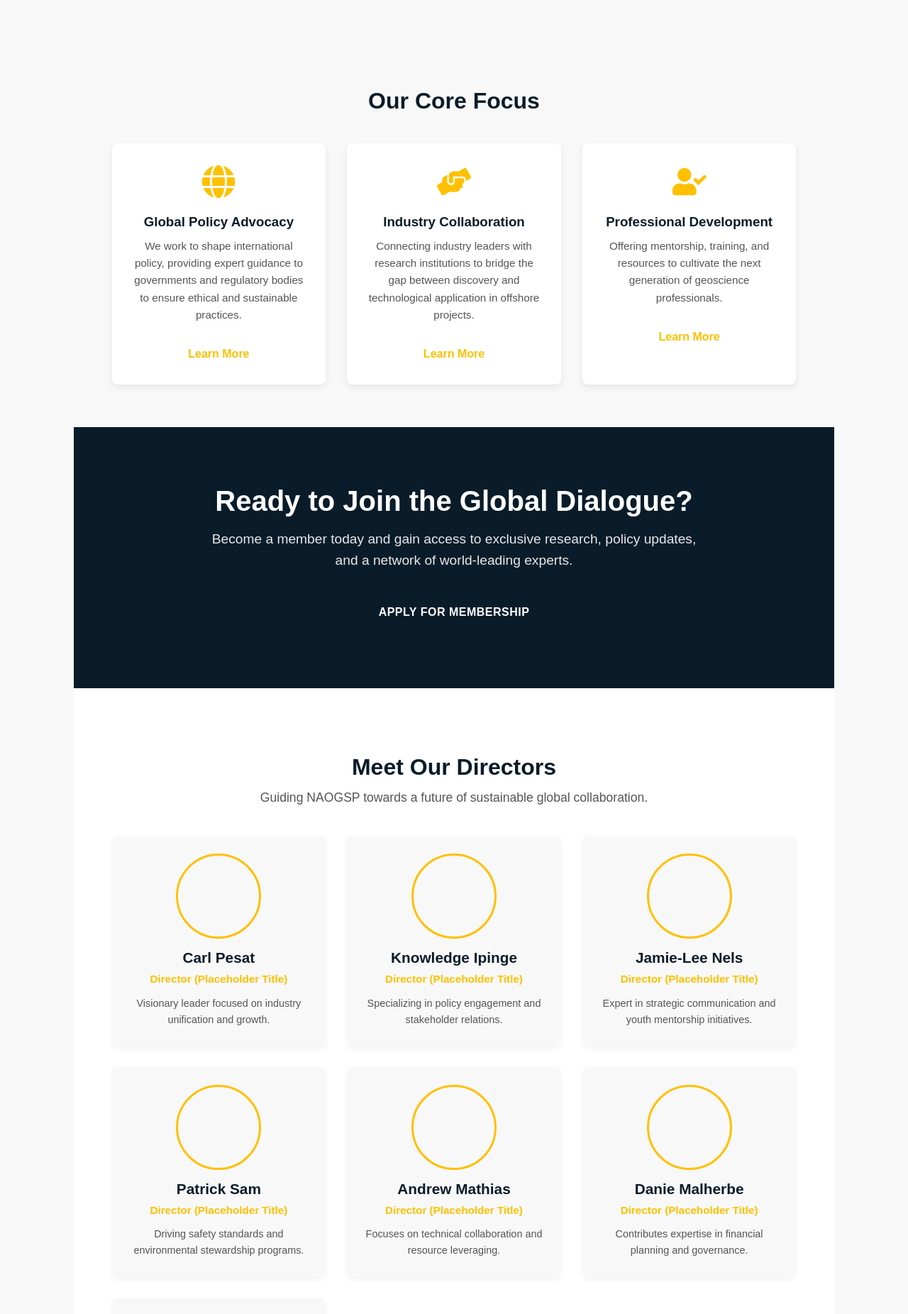
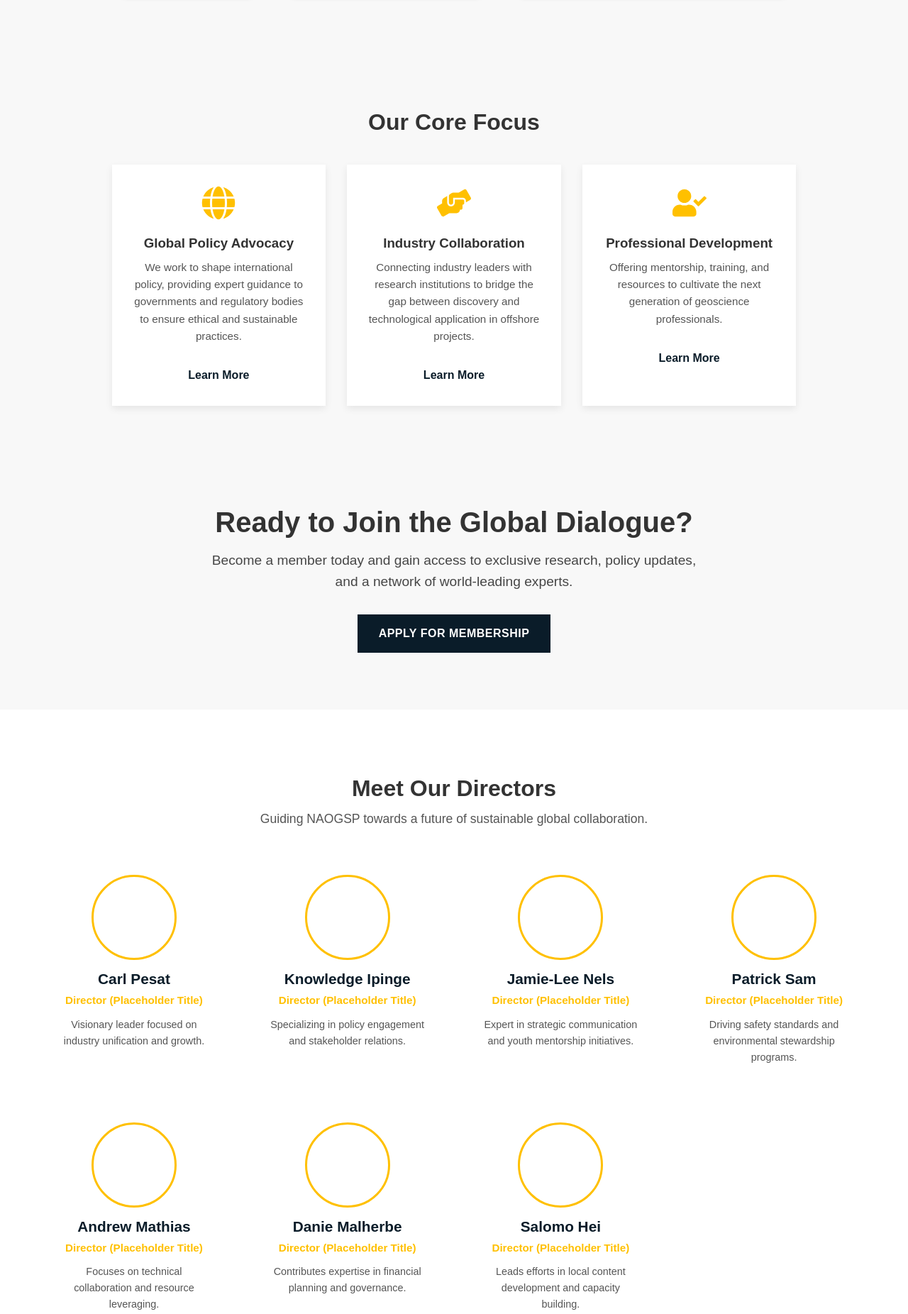
Before and after one commit to TiffanyNels/naogsp-website, a React (Vite) app: page / in a window 1280 px wide. Shown: the part 700-2552 px from the top of the page at 71% size. Built offline with nearby package versions, Linux system fonts and the light colour scheme; no server answers; the database is empty.

Commit message:
style: Edited Leadership and Header section. implemented transparent grey frosted mobile menu.

```diff
--- a/src/App.css
+++ b/src/App.css
@@ -11,7 +11,6 @@
 
   --font-family-primary: 'Arial', sans-serif;
   --header-height: 60px;
-  /* Menu switch occurs when screen size is 1200px or less */
   --desktop-breakpoint: 900px;
 }
 
@@ -61,6 +60,8 @@ main {
 
 .main-header {
     background-color:transparent;
+    position: fixed;
+    width: 100%;
     height: var(--header-height);
     padding: 0 5%;
     display: flex;
@@ -69,7 +70,6 @@ main {
     top: 0;
     z-index: 1000;
     color: var(--color-white);
-    border-bottom: 1px solid rgba(255, 255, 255, 0.2);
 }
 
 /* Logo and Image Styling */
@@ -138,7 +138,7 @@ main {
     display: none;
     background: none;
     border: none;
-    color: var(--color-accent-yellow);
+    color: var(--color-primary-dark);
     font-size: 1.8rem;
     cursor: pointer;
     z-index: 1001;
@@ -156,7 +156,7 @@ main {
 /* Main wrapper for the Inquiry and Nav sections */
 .footer-content-main {
     display: flex;
-    justify-content: center; /* Pushes the two columns to the edges */
+    justify-content: center;
     align-items: flex-start;
     max-width: 1200px;
     margin: 0 auto 30px auto;
@@ -190,7 +190,7 @@ main {
     color: var(--color-white);
     text-decoration: none;
     display: flex;
-    align-items: center; /* Vertically align icon and text */
+    align-items: center;
     transition: color 0.3s;
     font-weight: 300;
 }
@@ -234,8 +234,8 @@ main {
 /* Responsive Styling: Stack columns on smaller screens */
 @media (max-width: 650px) {
     .footer-content-main {
-        flex-direction: column; /* Stacks the two columns */
-        align-items: center; /* Centers items horizontally */
+        flex-direction: column;
+        align-items: center;
         gap: 0;
     }
 
@@ -256,7 +256,8 @@ main {
 .hero-section-global {
   width: 100vw;
   margin-left: calc(50% - 50vw);
-  margin-top: -90px;
+  padding-top: calc(var(--header-height) + 80px);
+  margin-top: 0;
   background-position: center;
   background-size: cover;
   background-repeat: no-repeat;
@@ -339,13 +340,13 @@ main {
 
 .btn {
   display: inline-block;
-  padding: 14px 30px; /* Larger buttons */
+  padding: 14px 30px;
   margin: 0 10px;
   text-decoration: none;
   color:white;
   background-color: #0A1C29;
   font-weight: bold;
-  border-radius: 4px; /* Slightly sharp corners */
+  border-radius: 4px;
   transition: all 0.3s;
   text-transform: uppercase;
   letter-spacing: 0.5px;
@@ -355,7 +356,6 @@ main {
 
 .key-pillars-section {
     padding: 60px 5%;
-    /* Use a light background color for contrast against white or dark sections */
     background-color: var(--color-neutral-light);
     text-align: center;
 }
@@ -363,40 +363,38 @@ main {
 .key-pillars-section h2 {
     font-size: 2em;
     margin-bottom: 40px;
-    color: var(--color-primary-dark); /* Ensure heading is dark and readable */
+    color: #333;
 }
 
 .pillars-grid {
     display: grid;
-    /* Responsive grid: columns adjust automatically, minimum size 280px */
     grid-template-columns: repeat(auto-fit, minmax(280px, 1fr));
     gap: 30px;
-    max-width: 1200px; /* Max width to contain the grid nicely */
+    max-width: 1200px;
     margin: 0 auto;
 }
 
 .pillar-card {
     background-color: var(--color-white);
     padding: 30px;
-    border-radius: 8px;
-    box-shadow: 0 4px 10px rgba(0, 0, 0, 0.08); /* Subtle shadow for 3D effect */
+    box-shadow: 0 4px 10px rgba(0, 0, 0, 0.08);
     transition: transform 0.3s, box-shadow 0.3s;
     text-align: center;
 }
 
 .pillar-card:hover {
-    transform: translateY(-5px); /* Lift card slightly on hover */
-    box-shadow: 0 8px 15px rgba(0, 0, 0, 0.15); /* Enhanced shadow on hover */
+    transform: translateY(-5px);
+    box-shadow: 0 8px 15px rgba(0, 0, 0, 0.15);
 }
 
 .pillar-icon {
     font-size: 3em;
-    color: var(--color-accent-yellow); /* Use the accent color for icons */
+    color: var(--color-accent-yellow);
     margin-bottom: 15px;
 }
 
 .pillar-card h3 {
-    color: var(--color-primary-dark);
+    color:#333;
     margin-bottom: 10px;
 }
 
@@ -409,14 +407,14 @@ main {
 .read-more-link {
     display: inline-block;
     margin-top: 15px;
-    color: var(--color-accent-yellow);
+    color: var(--color-primary-dark);
     font-weight: bold;
-    text-decoration: none; /* Remove underline by default */
+    text-decoration: none;
     transition: color 0.3s;
 }
 
 .read-more-link:hover {
-    color: var(--color-primary-dark); /* Change color slightly on hover */
+    color: var(--color-primary-dark);
 }
 
 /* --- Responsive Adjustment --- */
@@ -433,9 +431,8 @@ main {
 
 .membership-cta-section {
     padding: 80px 5%;
-    /* Dark background for high contrast and strong emphasis */
-    background-color: var(--color-primary-dark);
-    color: var(--color-white);
+    background-color: var(--color-neutral-light);
+    color: #333;
     text-align: center;
 }
 
@@ -447,8 +444,7 @@ main {
 .membership-cta-section h3 {
     font-size: 2.5em;
     margin-bottom: 15px;
-    /* Ensure heading color is explicitly white against the dark background */
-    color: var(--color-white);
+    color: #333;
 }
 
 .membership-cta-section p {
@@ -460,21 +456,25 @@ main {
 /* Simplified CTA Button Styling */
 .cta-btn {
     padding: 14px 30px;
-    font-size: 1em; /* Use standard font size */
-    font-weight: 600; /* Slightly bold text */
+    font-size: 1em;
+    font-weight: 600;
+    border-radius: 0px;
 }
 
 /* --- 5. Leadership/Directors Section Styling --- */
 
 .leadership-section {
+    width: 100vw;
+    margin-left: calc(50% - 50vw);
+    margin-bottom: -40px;
     padding: 60px 5%;
-    background-color: var(--color-white); /* Ensures a clean white background */
+    background-color: var(--color-white);
     text-align: center;
 }
 
 .leadership-section h2 {
     font-size: 2em;
-    color: var(--color-primary-dark);
+    color: #333;
     margin-bottom: 10px;
 }
 
@@ -486,7 +486,6 @@ main {
 
 .directors-grid {
     display: grid;
-    /* Creates a responsive grid: min 250px wide, max 1fr */
     grid-template-columns: repeat(auto-fit, minmax(250px, 1fr));
     gap: 30px;
     max-width: 1200px;
@@ -496,24 +495,18 @@ main {
 .director-card {
     text-align: center;
     padding: 25px;
-    border-radius: 8px;
-    background-color: var(--color-neutral-light); /* Light background for the card */
-    box-shadow: 0 4px 8px rgba(0, 0, 0, 0.05); /* Subtle shadow for depth */
+    background-color: transparent;
+    box-shadow: none;
 }
 
 .director-photo {
     width: 120px;
     height: 120px;
-    /* Placeholder styling for the photo circle */
-    /* This style creates the circular placeholder with the yellow border */
     background-color: var(--color-text-light);
     border-radius: 50%;
     margin: 0 auto 15px auto;
     overflow: hidden;
-    /* Adds a thin, accent border, similar to the PDF visuals */
     border: 3px solid var(--color-accent-yellow);
-
-    /* Center the placeholder text */
     display: flex;
     align-items: center;
     justify-content: center;
@@ -537,7 +530,7 @@ main {
 .director-bio {
     font-size: 0.9em;
     color: var(--color-text-light);
-    min-height: 40px; /* Ensures all cards have a similar minimum height */
+    min-height: 40px;
 }
 
 /* --- Responsive Adjustments for Small Screens --- */
@@ -558,7 +551,6 @@ main {
     margin-top: 60px;
     margin-bottom: 40px;
 }
-/* ... (Quote styles remain the same) ... */
 
 /* --- 9. Contact Page Layout --- */
 .contact-grid-layout {
@@ -590,7 +582,6 @@ main {
     flex-direction: row;
     justify-content: space-between;
     align-items: center;
-    position: relative;
     padding: 15px 5%;
     min-height: 80px;
     font-size: 1.8rem;
@@ -601,10 +592,11 @@ main {
   .main-nav {
     display: none;
     position: absolute;
-    top: 100%;
+    top: 80px;
     left: 0;
     width: 100%;
-    background-color: var(--color-neutral-light);
+    backdrop-filter: blur(4px);
+    -webkit-backdrop-filter: blur(3px);
     box-shadow: 0 5px 15px rgba(0, 0, 0, 0.1);
     z-index: 999;
     opacity: 0;
@@ -634,7 +626,7 @@ main {
     padding: 15px 0;
     width: 100%;
     border-bottom: none;
-    color: var(--color-primary-dark);
+    color: var(--color-neutral-light);
     font-weight: 500;
     transition: all 0.2s;
   }
--- a/src/App.jsx
+++ b/src/App.jsx
@@ -15,7 +15,7 @@ import Membership from './components/Membership';
 import Partnerships from './components/Partnerships';
 import NewsAndMedia from './components/NewsAndMedia';
 
-import HeroImage from './assets/Oil-and-gas-site-696x369.jpg';
+import HeroImage from './assets/Header_Background.webp';
 
 function App() {
   // State for data fetching and status
```
Also changed, not shown: src/assets/Oil-and-gas-site-696x369.jpg (deleted), 1 other file (tests, documents, lock files or other folders).
